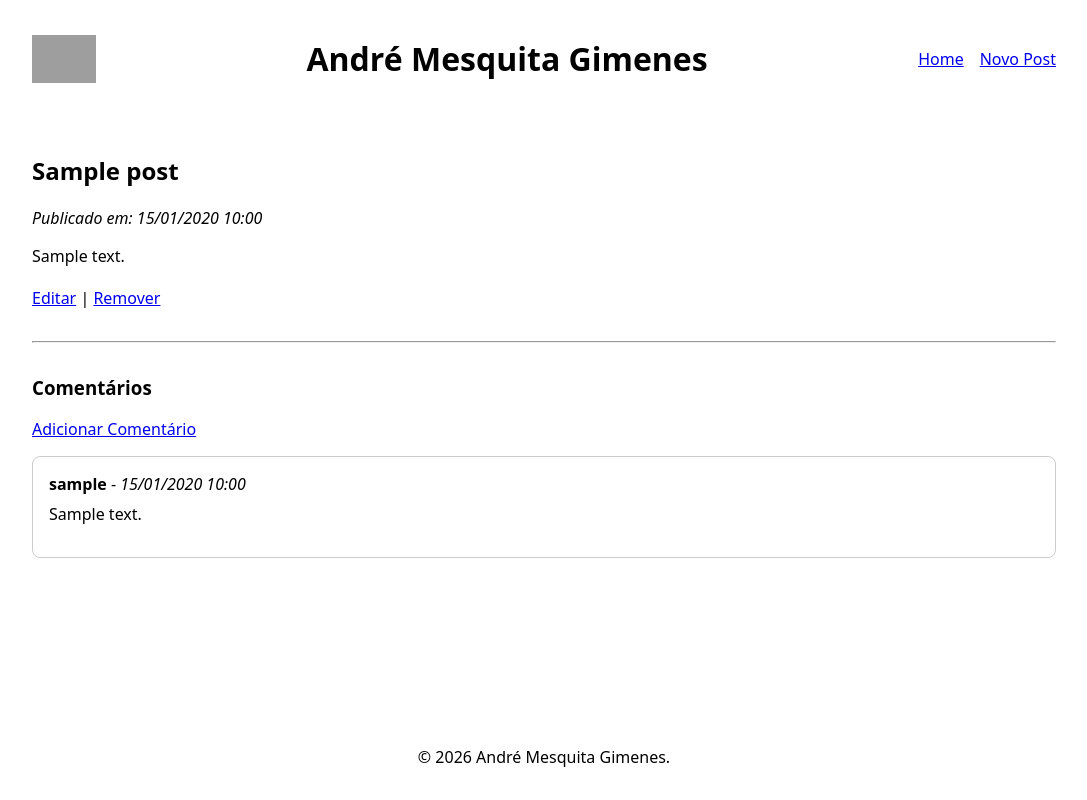
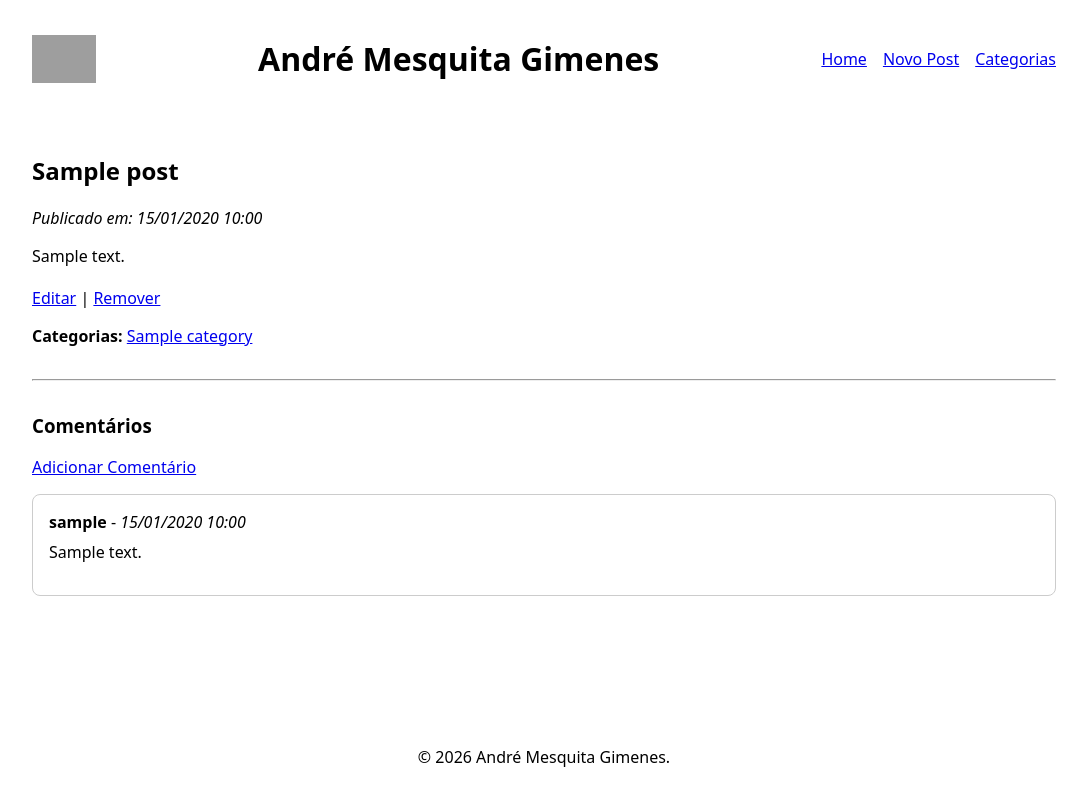
Before and after one commit to andremesquitagg/portfolio-django, a Django app: page /post/1/ in a window 1280 px wide. Shown: the whole page, without its empty margins (96-1183 px from the left). Run offline with Django 5.2, Linux system fonts and the light colour scheme; tables that the repository leaves empty hold one stand-in row (values such as "Sample post"); grey boxes are pictures that could not be loaded.

Commit message:
feat: exibe categorias no post, link no header e reutiliza post_list na view de categoria

```diff
--- a/blog/templates/blog/post_detail.html
+++ b/blog/templates/blog/post_detail.html
@@ -9,6 +9,15 @@
     <div style="margin-top: 20px;">
         <a href="{% url 'post_update' post.pk %}">Editar</a> |
         <a href="{% url 'post_delete' post.pk %}">Remover</a>
+    </div>
+
+    <div style="margin-top: 1rem;">
+        <strong>Categorias:</strong>
+        {% for category in post.categories.all %}
+            <a href="{% url 'category_detail' category.pk %}">{{ category.name }}</a>{% if not forloop.last %}, {% endif %}
+        {% empty %}
+            <span>Sem categoria</span>
+        {% endfor %}
     </div>
 </article>
 
--- a/blog/views.py
+++ b/blog/views.py
@@ -60,5 +60,10 @@ class CategoryListView(ListView):
 
 class CategoryDetailView(DetailView):
     model = Category
-    template_name = 'blog/category_detail.html'
+    template_name = 'blog/post_list.html'
     context_object_name = 'category'
+
+    def get_context_data(self, **kwargs):
+        context = super().get_context_data(**kwargs)
+        context['posts'] = self.object.posts.all()
+        return context
--- a/templates/base.html
+++ b/templates/base.html
@@ -15,6 +15,7 @@
             <ul>
                 <li><a href="{% url 'post_list' %}">Home</a></li>
                 <li><a href="{% url 'post_create' %}">Novo Post</a></li>
+                <li><a href="{% url 'category_list' %}">Categorias</a></li>
             </ul>
         </nav>
     </header>
```
Also changed, not shown: blog/templates/blog/post_list.html (+6 -1 lines).
